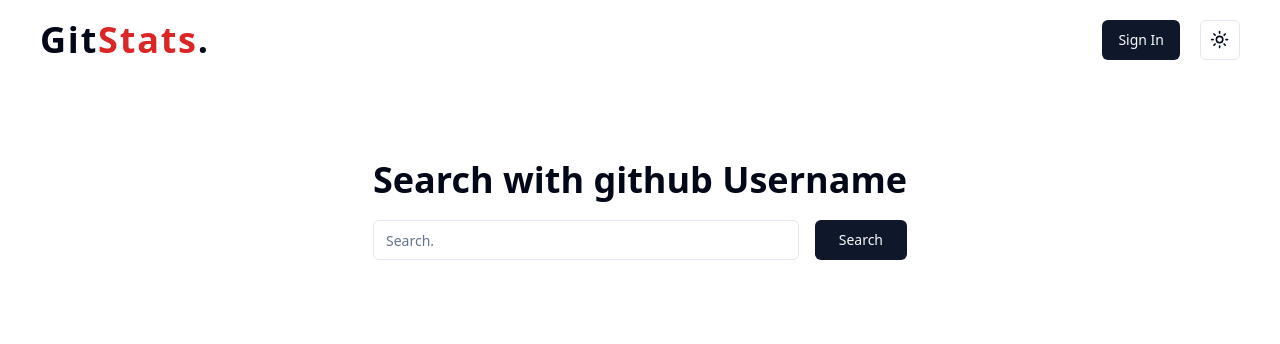
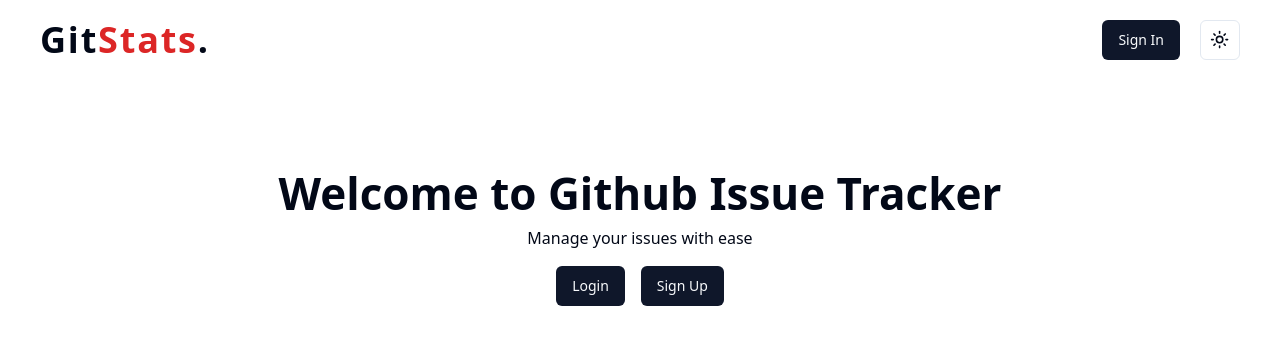
Before and after one commit to mdansarijaved/github, a Next.js app: page / in a window 1280 px wide. Shown: the top 344 px of the page. Built offline with nearby package versions, Linux system fonts and the light colour scheme; no server answers.

Commit message:
landing update

```diff
--- a/app/page.tsx
+++ b/app/page.tsx
@@ -1,9 +1,11 @@
 import Hero from "@/components/hero";
+import { Landing } from "@/components/landing";
 
 export default function Home() {
   return (
     <div className="grid place-items-center py-20">
-      <Hero />
+      {/*<Hero />*/}
+      <Landing />
     </div>
   );
 }
--- a/components/landing.tsx
+++ b/components/landing.tsx
@@ -1,7 +1,13 @@
+import { Button } from "./ui/button";
 export function Landing() {
   return(
     <div>
-      <h1>Landing page</h1>
+      <h1 className ='text-[44px] font-bold'>Welcome to Github Issue Tracker</h1>
+      <p className ='flex justify-center'>Manage your issues with ease</p>
+      <div className='flex justify-center gap-4 pt-4'>
+      <Button>Login</Button>
+      <Button>Sign Up</Button>
+      </div>
     </div>
   )
 }
```
